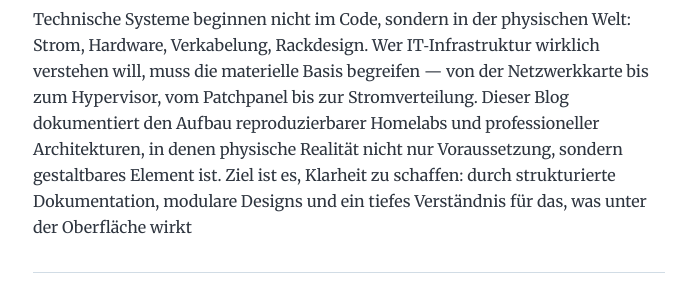
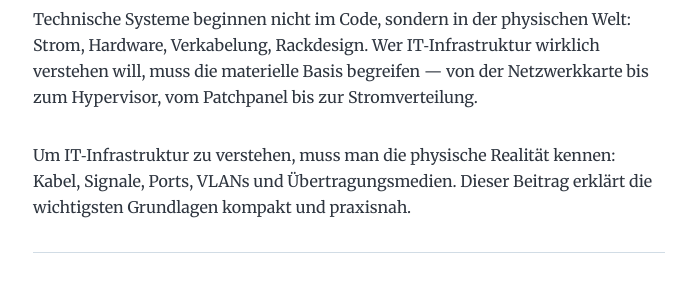
Before and after one commit to yoqedo/project0815, a Gatsby site: page /testing/ in a window 1280 px wide. Shown: the part 401-691 px from the top of the page, without its empty margins (291-974 px from the left). Built offline with nearby package versions, Linux system fonts and the light colour scheme; Gatsby itself is replaced by a stand-in of ours.

Commit message:
Update index.md

```diff
--- a/content/blog/testing/index.md
+++ b/content/blog/testing/index.md
@@ -7,7 +7,9 @@ tags: ["Hardware", "HomeLab"]
 
 ## Einleitung
 
-Technische Systeme beginnen nicht im Code, sondern in der physischen Welt: Strom, Hardware, Verkabelung, Rackdesign. Wer IT‑Infrastruktur wirklich verstehen will, muss die materielle Basis begreifen — von der Netzwerkkarte bis zum Hypervisor, vom Patchpanel bis zur Stromverteilung. Dieser Blog dokumentiert den Aufbau reproduzierbarer Homelabs und professioneller Architekturen, in denen physische Realität nicht nur Voraussetzung, sondern gestaltbares Element ist. Ziel ist es, Klarheit zu schaffen: durch strukturierte Dokumentation, modulare Designs und ein tiefes Verständnis für das, was unter der Oberfläche wirkt
+Technische Systeme beginnen nicht im Code, sondern in der physischen Welt: Strom, Hardware, Verkabelung, Rackdesign. Wer IT‑Infrastruktur wirklich verstehen will, muss die materielle Basis begreifen — von der Netzwerkkarte bis zum Hypervisor, vom Patchpanel bis zur Stromverteilung.
+
+Um IT‑Infrastruktur zu verstehen, muss man die physische Realität kennen: Kabel, Signale, Ports, VLANs und Übertragungsmedien. Dieser Beitrag erklärt die wichtigsten Grundlagen kompakt und praxisnah.
 
 ---
 
```
